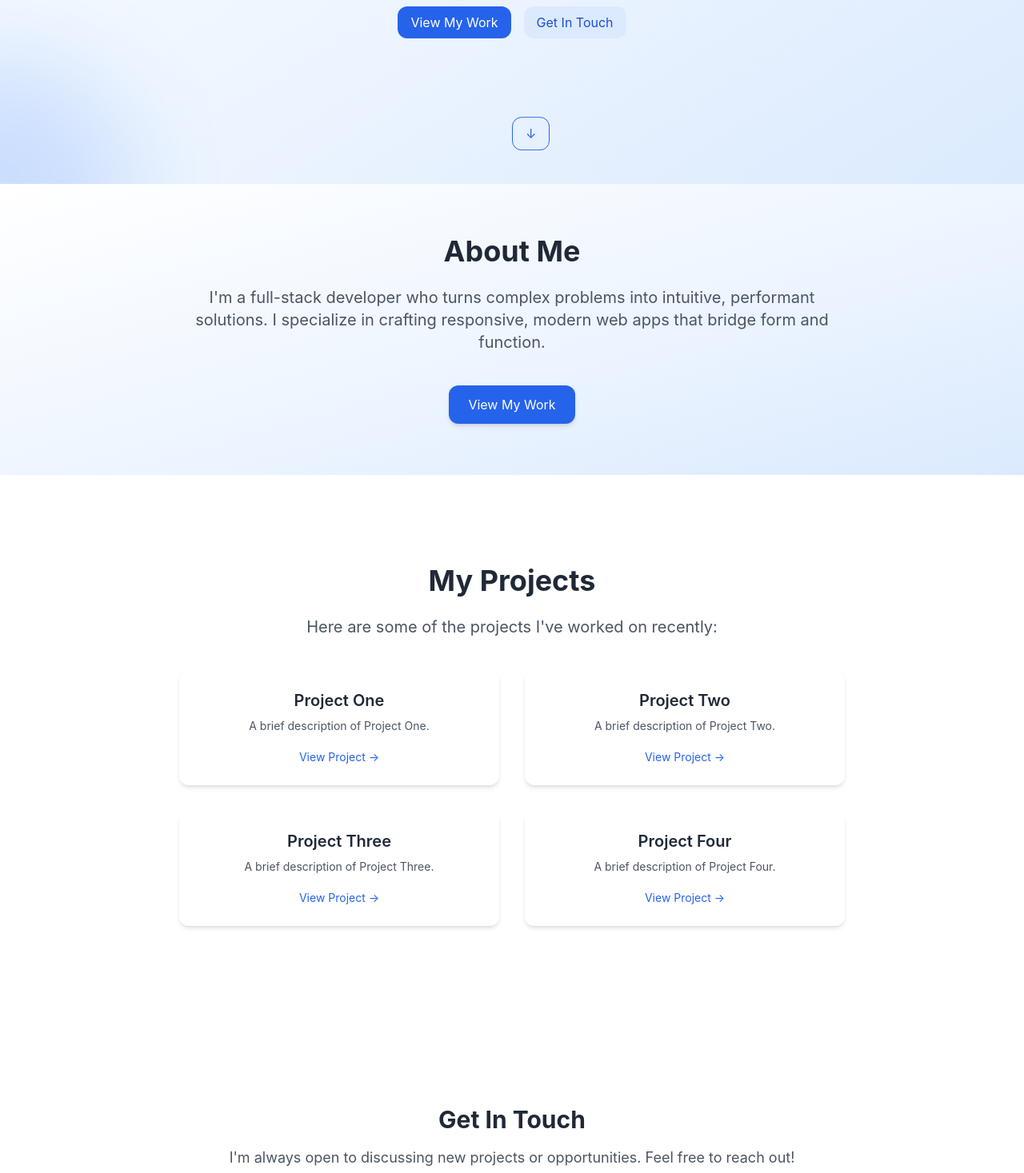
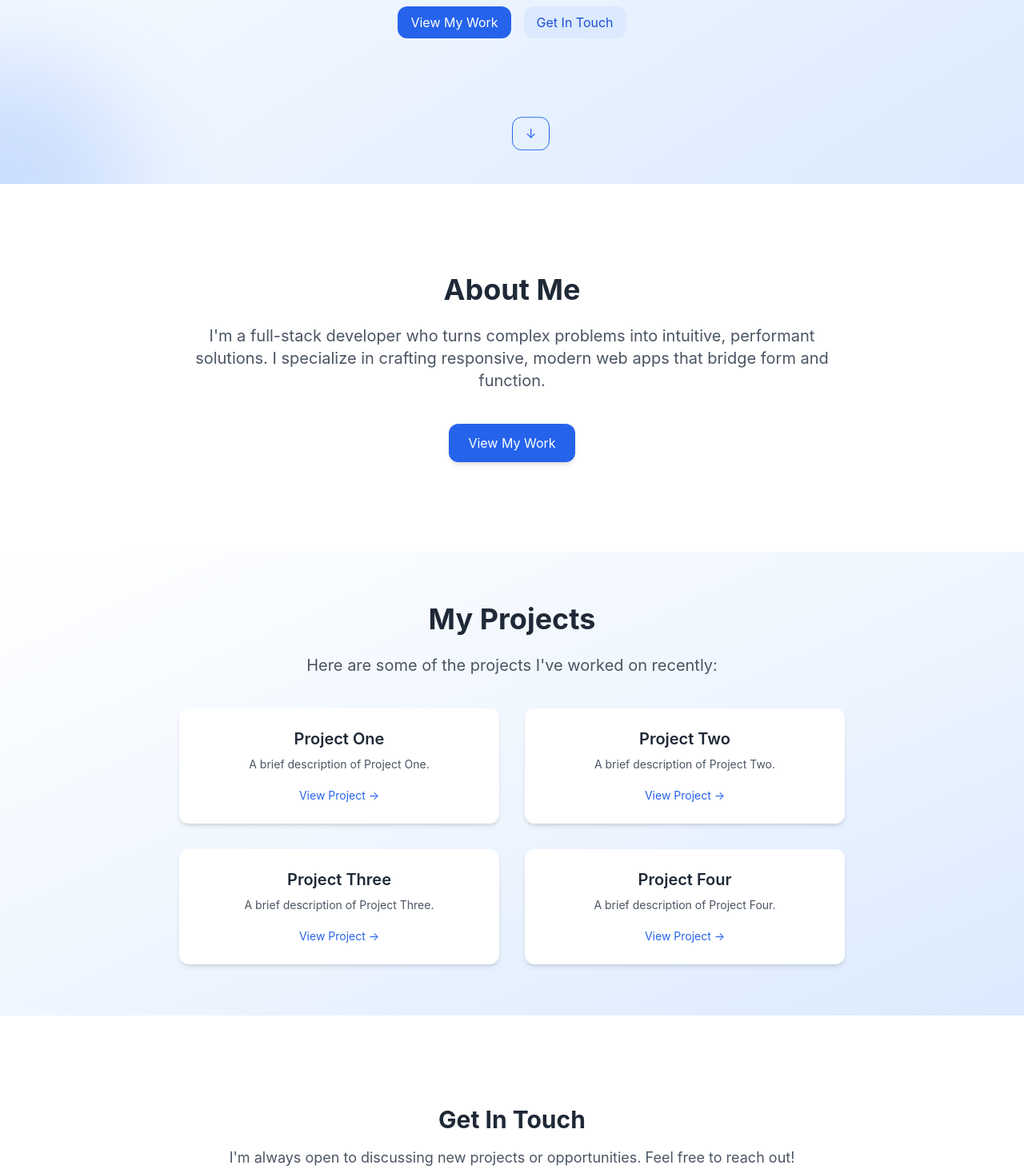
Before and after one commit to muk-p/port, a React (Create React App) app: page / in a window 1280 px wide. Shown: the part 646-2113 px from the top of the page at 80% size. Built offline with nearby package versions, Linux system fonts and the light colour scheme.

Commit message:
final before projects

```diff
--- a/src/components/AboutSection.js
+++ b/src/components/AboutSection.js
@@ -5,7 +5,7 @@ const AboutSection = () => {
   };
 
   return (
-    <section id="about" className="py-16 bg-gradient-to-br from-white via-blue-50 to-blue-100">
+    <section id="about" className="py-28 bg-white">
       <div className="max-w-4xl mx-auto px-4 sm:px-6 lg:px-8 text-center">
         <h2 className="text-4xl font-bold text-gray-800 mb-6">About Me</h2>
         <p className="text-lg sm:text-xl text-gray-600 leading-relaxed mb-10">
--- a/src/components/ProjectsSection.js
+++ b/src/components/ProjectsSection.js
@@ -2,7 +2,7 @@ import ProjectCard from "./ProjectCard"
 
 const ProjectsSection = () => {
   return (
-   <section id="projects" className="py-28 bg-white">
+   <section id="projects" className="py-16 bg-gradient-to-br from-white via-blue-50 to-blue-100">
     <div className="max-w-4xl mx-auto px-4 sm:px-6 lg:px-8 text-center">
       <h2 className="text-4xl font-bold text-gray-800 mb-6">My Projects</h2>
       <p className="text-lg sm:text-xl text-gray-600 mb-10">
```
